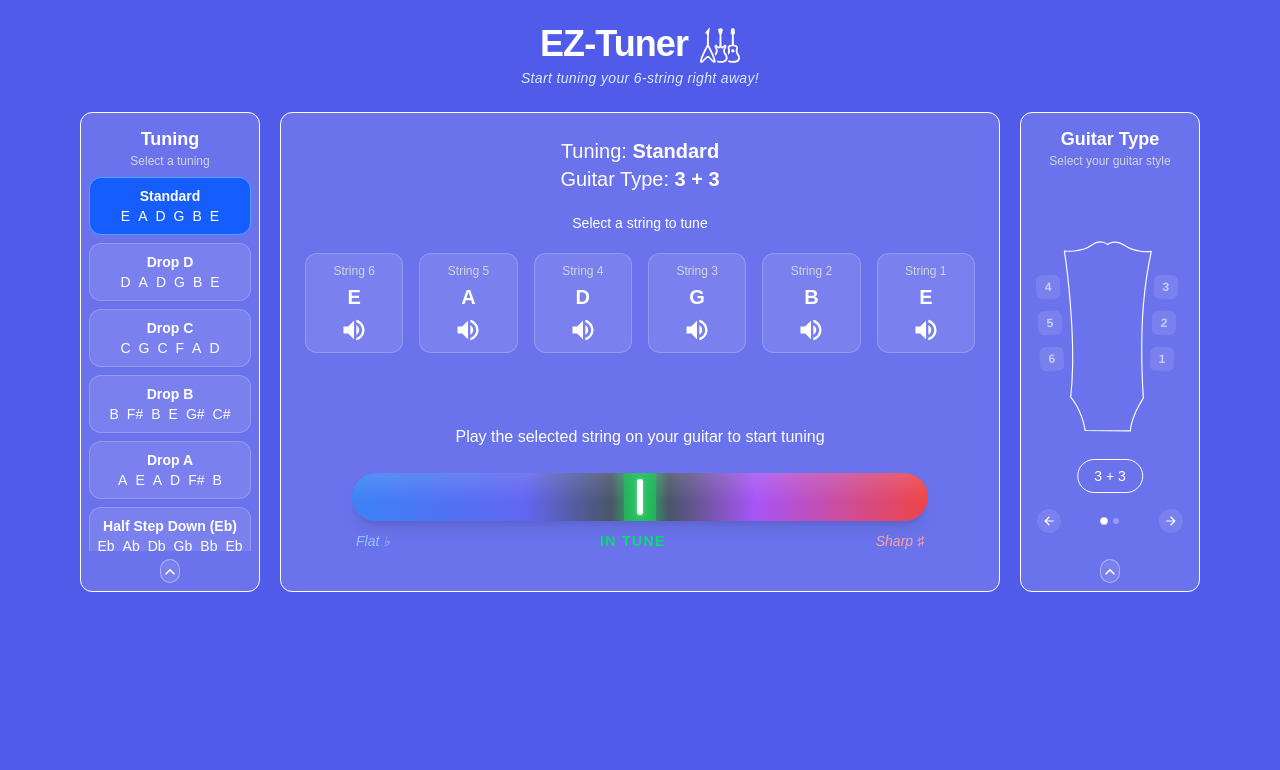
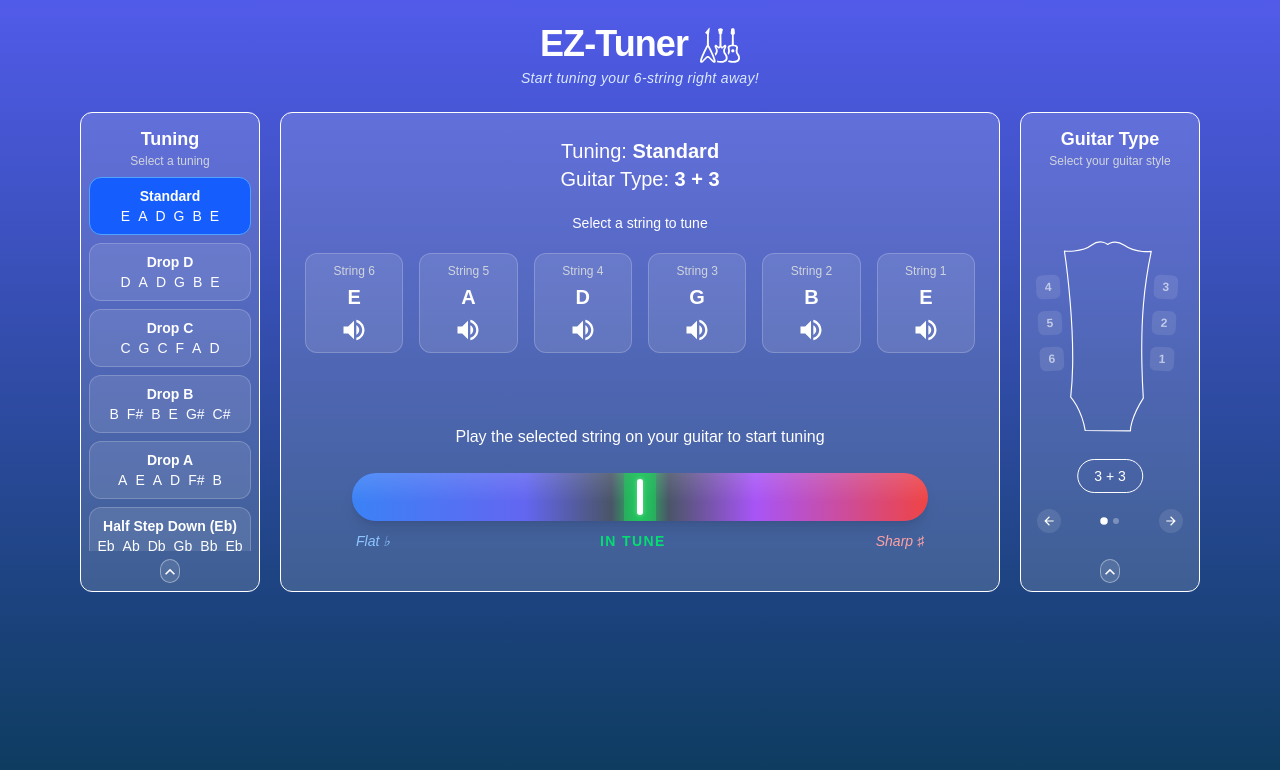
Before and after one commit to connorklee0/ez-tuner, a Next.js app: page / in a window 1280 px wide. Shown: the top 770 px of the page. Built offline with nearby package versions, Linux system fonts and the light colour scheme.

Commit message:
add gradiant background

```diff
--- a/app/globals.css
+++ b/app/globals.css
@@ -1,7 +1,7 @@
 @import "tailwindcss";
 
 :root {
-  --background: #515be9;
+  --background: linear-gradient(135deg, #515be9, #0b3b5b);
   --foreground: #ffffff;
 }
 
@@ -13,9 +13,11 @@
 }
 
 body {
-  background: var(--background);
+  background: linear-gradient(to bottom, #515be9, #0b3b5b);
+  background-attachment: fixed;
   color: var(--foreground);
   font-family: Arial, Helvetica, sans-serif;
+  min-height: 100vh;
 }
 
 @layer utilities {
```
